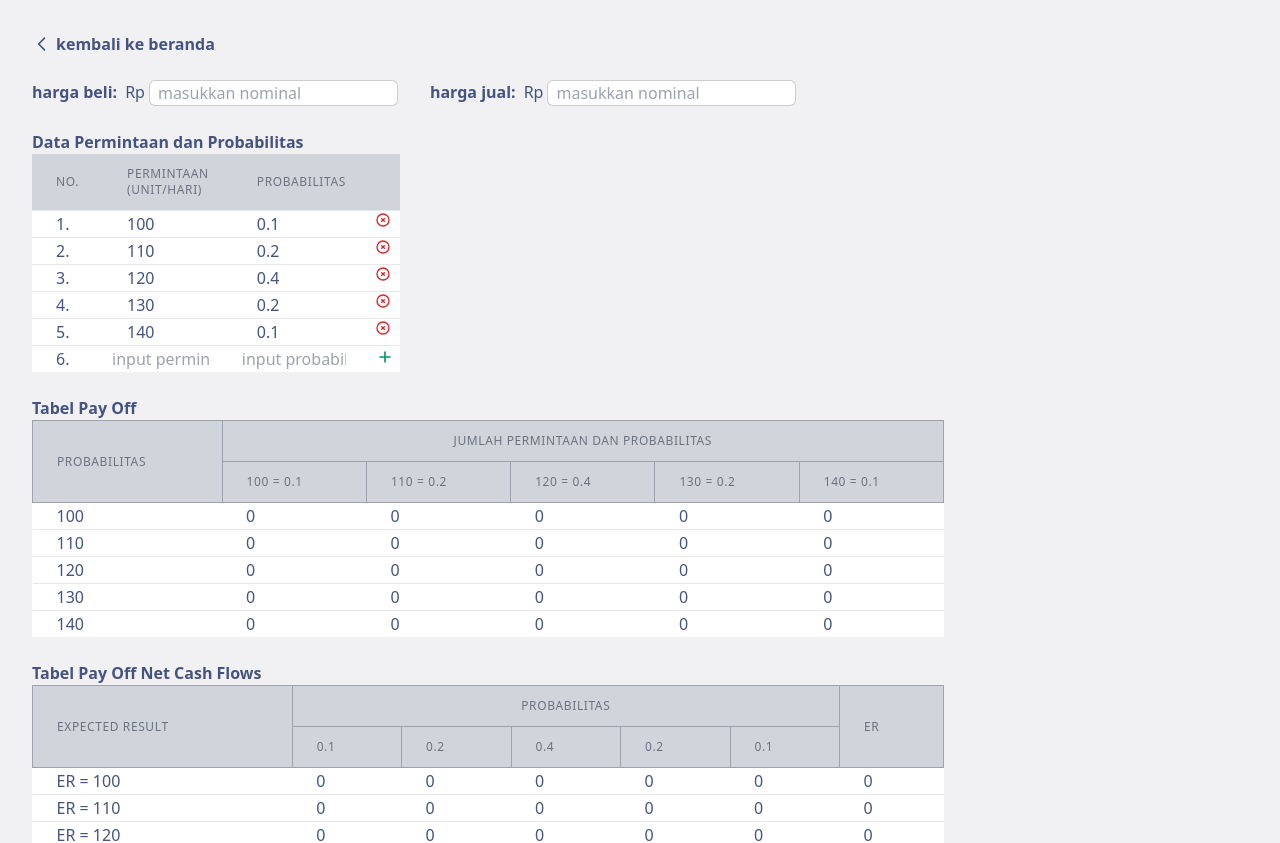
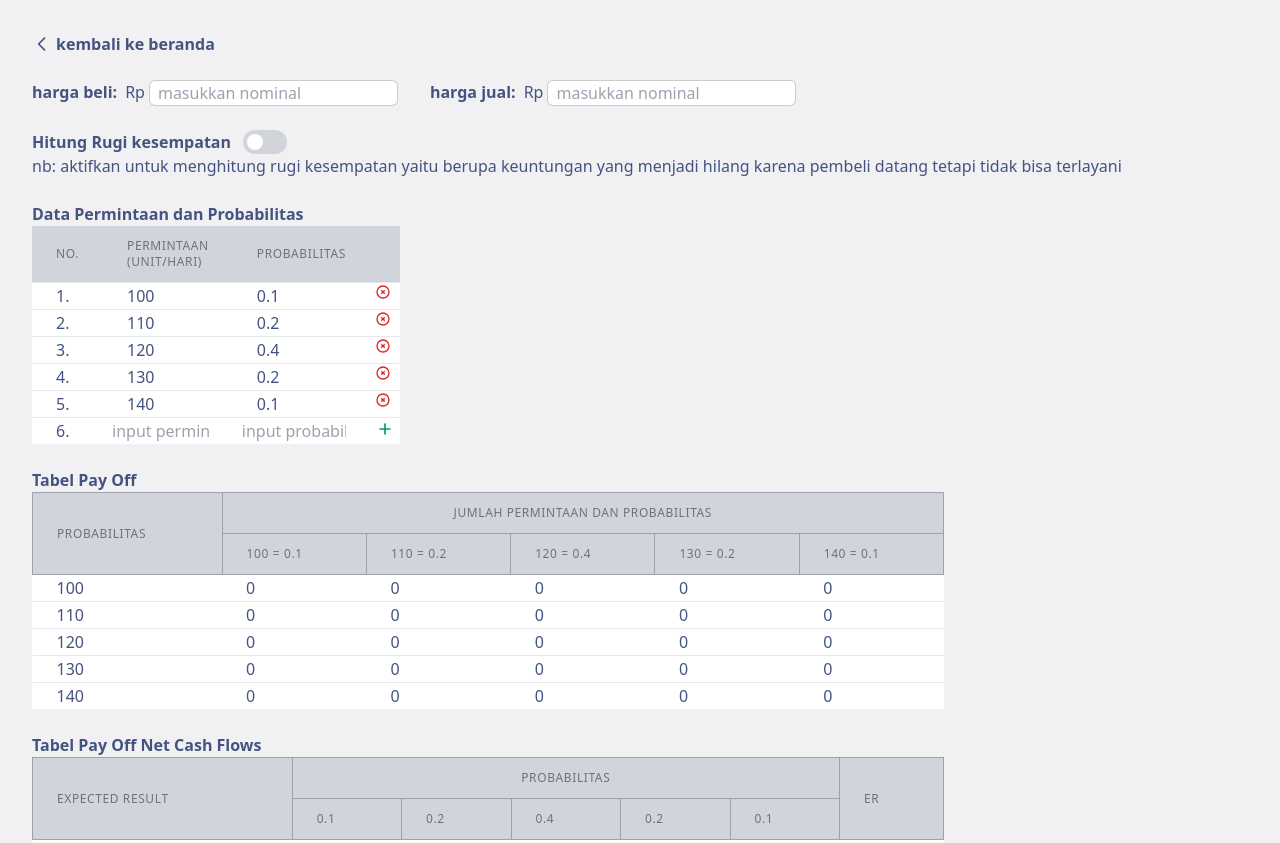
Before and after one commit to fazaghulam/decision-making, a React (Create React App) app: page /calculate in a window 1280 px wide. Shown: the top 843 px of the page. Built offline with nearby package versions, Linux system fonts and the light colour scheme.

Commit message:
add toggle to switch logic calculation

```diff
--- a/src/pages/Decision.js
+++ b/src/pages/Decision.js
@@ -33,6 +33,7 @@ export default function Decision() {
   const [id, setId] = useState(0);
   const [permintaan, setPermintaan] = useState("");
   const [probabilitas, setProbabilitas] = useState("");
+  const [toggle, setToggle] = useState(false);
 
   const addData = () => {
     if (permintaan !== "" && probabilitas !== "") {
@@ -67,12 +68,13 @@ export default function Decision() {
     for (var i = 0; i < temp.length; i++) {
       temp[i] = new Array(data.length);
     }
+    if (toggle) {
       for (let i = 0; i < data.length; i++) {
         for (let j = 0; j < data.length; j++) {
           if (data[j].permintaan < data[i].permintaan) {
             const diagonal = data[i].permintaan * jual - data[i].permintaan * beli;
             temp[i][j] = diagonal - (data[i].permintaan - data[j].permintaan) * jual;
-        } else if (data[j].permintaan == data[i].permintaan) {
+          } else if (data[j].permintaan === data[i].permintaan) {
             temp[i][j] = data[i].permintaan * jual - data[i].permintaan * beli;
           } else {
             const diagonal = data[i].permintaan * jual - data[i].permintaan * beli;
@@ -80,6 +82,18 @@ export default function Decision() {
           }
         }
       }
+    } else {
+      for (let i = 0; i < data.length; i++) {
+        for (let j = 0; j < data.length; j++) {
+          if (data[j].permintaan < data[i].permintaan) {
+            temp[i][j] = data[j].permintaan * jual - data[i].permintaan * beli;
+          } else {
+            temp[i][j] = data[i].permintaan * jual - data[i].permintaan * beli;
+          }
+        }
+      }
+    }
+
     setPayoff(transpose(temp));
     return temp;
   };
@@ -105,48 +119,9 @@ export default function Decision() {
     setExReturn(transpose(temp));
   };
 
-  // const calculatePayoff = () => {
-  //   var temp = new Array(data.length);
-  //   for (var i = 0; i < temp.length; i++) {
-  //     temp[i] = new Array(data.length);
-  //   }
-  //   for (let i = 0; i < data.length; i++) {
-  //     for (let j = 0; j < data.length; j++) {
-  //       if (data[j].permintaan < data[i].permintaan) {
-  //         temp[i][j] = data[j].permintaan * jual - data[i].permintaan * beli;
-  //       } else {
-  //         temp[i][j] = data[i].permintaan * jual - data[i].permintaan * beli;
-  //       }
-  //     }
-  //   }
-  //   setPayoff(transpose(temp));
-  //   return temp;
-  // };
-
-  // const calculateReturn = async () => {
-  //   const payoffRef = await calculatePayoff();
-  //   var temp = new Array(data.length);
-  //   for (var i = 0; i < temp.length; i++) {
-  //     temp[i] = new Array(data.length);
-  //   }
-  //   for (let i = 0; i < data.length; i++) {
-  //     for (let j = 0; j < data.length; j++) {
-  //       temp[i][j] = data[j].probabilitas * payoffRef[i][j];
-  //     }
-  //   }
-  //   for (let i = 0; i < temp.length; i++) {
-  //     var sum = 0;
-  //     for (let j = 0; j < temp.length; j++) {
-  //       sum += temp[i][j];
-  //     }
-  //     temp[i][temp.length] = sum;
-  //   }
-  //   setExReturn(transpose(temp));
-  // };
-
   useEffect(() => {
     if (data.length > 0) calculateReturn();
-  }, [data, beli, jual]);
+  }, [data, beli, jual, toggle]);
 
   return (
     <div className="p-8 pb-16 text">
@@ -179,7 +154,21 @@ export default function Decision() {
         />
       </div>
       <div className="mt-6 text-left">
-        <p className="font-bold">Data Permintaan dan Probabilitas</p>
+        <div className="flex">
+          <p className="font-bold">Hitung Rugi kesempatan</p>
+          <div
+            className={
+              `ml-3 w-11 h-6 px-1 self-center rounded-full flex cursor-pointer ` + (toggle ? "justify-end bg-blue-500" : "justify-start bg-gray-300")
+            }
+            onClick={() => setToggle(!toggle)}
+          >
+            <div className="bg-white w-4 h-4 self-center rounded-full" />
+          </div>
+        </div>
+        <p>
+          nb: aktifkan untuk menghitung rugi kesempatan yaitu berupa keuntungan yang menjadi hilang karena pembeli datang tetapi tidak bisa terlayani
+        </p>
+        <p className="font-bold mt-6">Data Permintaan dan Probabilitas</p>
         <table className="divide-y divide-gray-200 w-1/4 bg-white">
           <thead className="bg-gray-300">
             <tr>
--- a/src/pages/Home.js
+++ b/src/pages/Home.js
@@ -1,4 +1,4 @@
-import react, { useState } from "react";
+import { useState } from "react";
 import Intro from "./Intro";
 import Tutorial1 from "./Tutorial1";
 import Tutorial2 from "./Tutorial2";
```
Lines whose indentation alone changed are shown as unchanged.
